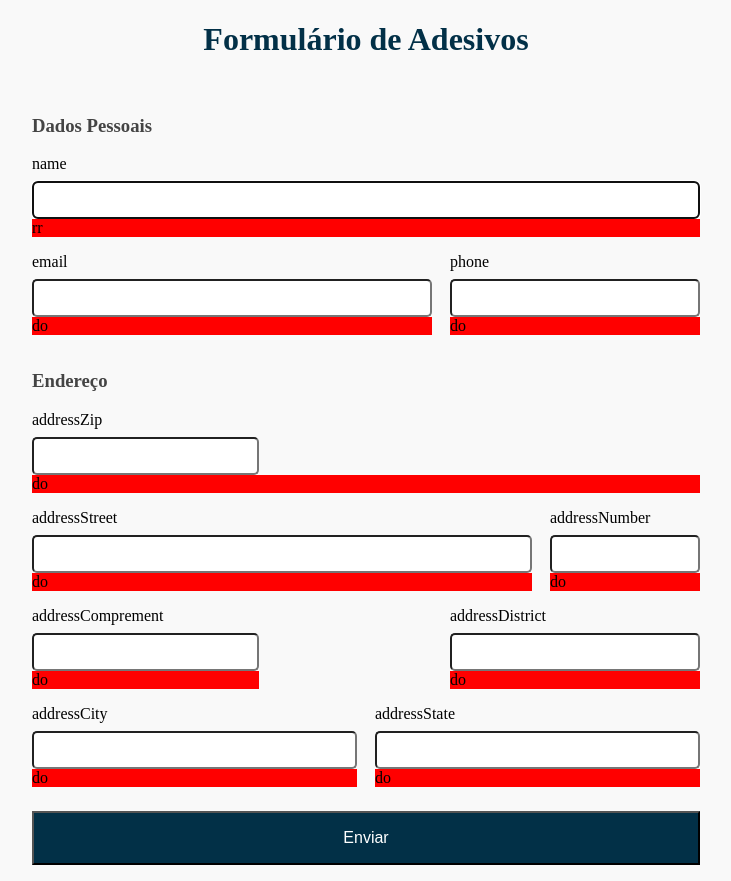
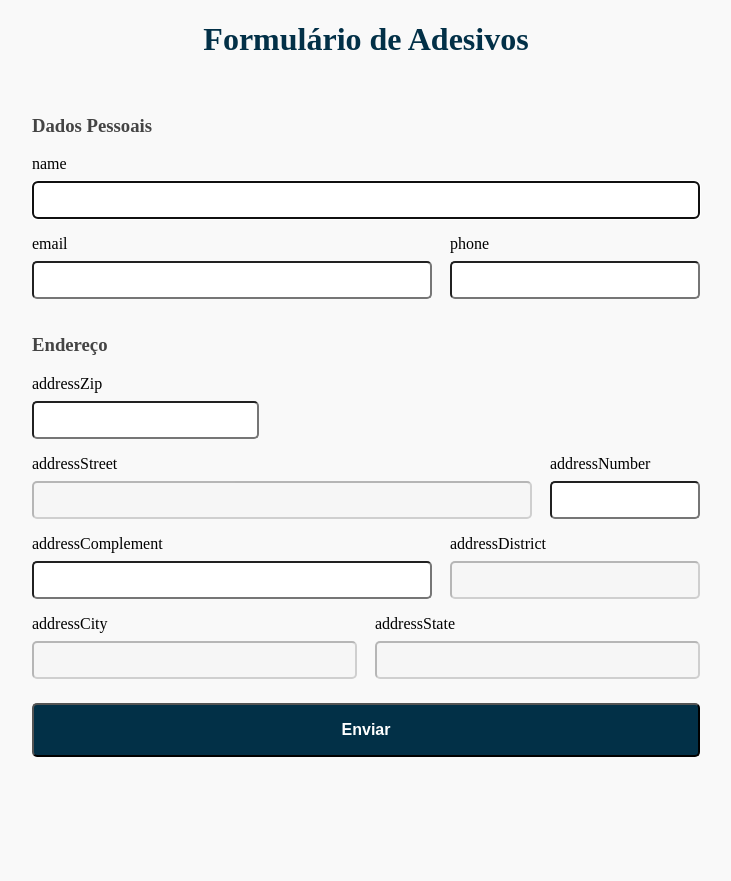
Before and after one commit to carvalho-rafael/stickers-form, a Next.js app: page / in a window 1280 px wide. Shown: the whole page, without its empty margins (274-1005 px from the left). After the commit the page ends 800 px from the top, so only its background shows below. Built offline with nearby package versions, Linux system fonts and the light colour scheme.

Commit message:
set form validation

```diff
--- a/components/form/index.tsx
+++ b/components/form/index.tsx
@@ -4,8 +4,10 @@ import { FormContainer, FormTitle, InputGroup, SuccessMessage } from './styles'
 import Popup, { PopupProps } from '../popup';
 import Input from '../input';
 
+interface FormFieldsErrors {
+  [key: string]: string
+}
 export default function Form() {
-  const form = useRef<HTMLFormElement>(null);
 
   const name = useRef<HTMLInputElement>(null);
   const email = useRef<HTMLInputElement>(null);
@@ -18,8 +20,10 @@ export default function Form() {
   const addressCity = useRef<HTMLInputElement>(null);
   const addressState = useRef<HTMLInputElement>(null);
 
+  const [errors, setErrors] = useState<FormFieldsErrors>({});
+
   const [addressZipState, setAddressZipState] = useState('');
-  const [hasZip, setHasZip] = useState(false);
+  const [hasZip, setHasZip] = useState(true);
 
   const [sending, setSending] = useState(false);
   const [sent, setSent] = useState(false);
@@ -49,7 +53,7 @@ export default function Form() {
       })
 
       if (result.erro) {
-        setHasZip(true)
+        setHasZip(false)
         addressStreet.current.value = '';
         addressDistrict.current.value = '';
         addressState.current.value = '';
@@ -60,7 +64,7 @@ export default function Form() {
           'erro'
         )
       } else {
-        setHasZip(false)
+        setHasZip(true)
         const { logradouro, bairro, uf, localidade } = result;
         addressStreet.current.value = logradouro;
         addressDistrict.current.value = bairro;
@@ -94,25 +98,22 @@ export default function Form() {
       headers: { 'Content-Type': 'application/json' },
       body: JSON.stringify(body),
     }).then(async response => {
-      const body = await response.json()
+      if (response.status === 200) {
+        setSent(true)
+        setErrors({})
+      } else if (response.status === 400) {
+        const fields = await response.json()
+        const error = {};
+        fields.forEach(field => {
+          error[field.field] = field.error
+        })
+        setErrors(error)
 
-      return {
-        body,
-        status: response.status
-      }
-    })
-
-    if (result.status === 200) {
-      setSent(true)
-
-    } else if (result.status === 400) {
-      console.log(result)
         showPopup(
           'Ops :(',
           'Parece que existem campos incorretos. Tente novmente',
           'erro'
         )
-
       } else {
         showPopup(
           'Ops :(',
@@ -120,11 +121,8 @@ export default function Form() {
           'erro'
         )
       }
-
+    })
     setSending(false);
-
-    console.log(result)
-
   }
 
   function showPopup(title, message, type) {
@@ -140,6 +138,7 @@ export default function Form() {
       <SuccessMessage>
         <h1>Muito bom!</h1>
         <p>Você receberá seus adesivos em alguns dias</p>
+        <button onClick={()  => setSent(false)}>Solicitar  outro</button>
       </SuccessMessage>
     )
   }
@@ -147,29 +146,29 @@ export default function Form() {
   return (
     <>
       <FormTitle>Formulário de Adesivos</FormTitle>
-      <FormContainer onSubmit={handleSubmit} ref={form}>
+      <FormContainer onSubmit={handleSubmit} >
         <h3>Dados Pessoais</h3>
-        <Input error={'rr'} type="text" name="name" ref={name} required />
+        <Input error={errors.name} type="text" name="name" ref={name} required />
         <InputGroup>
-          <Input error={'do'} type="text" name="email" ref={email} required />
-          <Input error={'do'} type="text" name='phone' mask="(99) 99999-9999" ref={phone} required />
+          <Input error={errors.email} type="text" name="email" ref={email} required />
+          <Input error={errors.phone} type="tel" name='phone' mask="(99) 99999-9999" ref={phone} required />
         </InputGroup>
 
         <h3>Endereço</h3>
-        <Input error={'do'} type="text" name='addressZip' mask="99999-999" ref={addressZip} onChange={(e) => setAddressZipState(e.target.value)} required />
+        <Input error={errors.addresszip} type="text" name='addressZip' mask="99999-999" ref={addressZip} onChange={(e) => setAddressZipState(e.target.value)} required />
         <InputGroup>
-          <Input error={'do'} type="text" name="addressStreet" ref={addressStreet} required />
-          <Input error={'do'} type="text" name="addressNumber" ref={addressNumber} required />
+          <Input error={errors.addressStreet} type="text" name="addressStreet" disabled={hasZip} ref={addressStreet} required />
+          <Input error={errors.addressNumber} type="number" name="addressNumber" ref={addressNumber} required />
         </InputGroup>
         <InputGroup>
-        <Input error={'do'} type="text" name="addressComprement" ref={addressComplement} required />
+          <Input error={errors.addressComplement} type="text" name="addressComplement" ref={addressComplement} required />
 
-        <Input error={'do'} type="text" name="addressDistrict" ref={addressDistrict} required />
+          <Input error={errors.addressDistrict} type="text" name="addressDistrict" disabled={hasZip} ref={addressDistrict} required />
 
         </InputGroup>
         <InputGroup>
-        <Input error={'do'} type="text" name="addressCity" ref={addressCity} required />
-        <Input error={'do'} type="text" name="addressState" ref={addressState} required />
+          <Input error={errors.addressCity} type="text" name="addressCity" disabled={hasZip} ref={addressCity} required />
+          <Input error={errors.addressState} type="text" name="addressState" disabled={hasZip} ref={addressState} required />
 
         </InputGroup>
         <button id='submit' type='submit' disabled={sending} >
--- a/components/form/styles.ts
+++ b/components/form/styles.ts
@@ -24,11 +24,19 @@ export const FormContainer = styled.form`
 
         color: #fff;
         background: #023047;
+        border-radius: 5px;
         font-size: inherit;
+        font-weight: bold;
+
         cursor: pointer;
 
         :disabled {
             background: #010e15;
+        }
+
+        :hover {
+            background: #010e15;
+            transition: all .2s;
         }
     }
 `
@@ -52,4 +60,23 @@ export const SuccessMessage = styled.div`
     p {
         font-size: 24px;
     }
+
+    button{
+        display: block;
+        padding: 1rem;
+        margin: auto;
+
+        color: #fff;
+        background: #023047;
+        cursor: pointer;
+
+        border-radius: 5px;
+        font-size: inherit;
+        font-weight: bold;
+
+        :hover {
+            background: #010e15;
+            transition: all .2s;
+        }
+    }
 `
--- a/components/input/styles.ts
+++ b/components/input/styles.ts
@@ -70,5 +70,5 @@ export const InputContainer = styled.div`
 `
 
 export const ErrorMessage = styled.span`
-    background: red;
+    color: red;
 `
```
Lines whose indentation alone changed are shown as unchanged.
